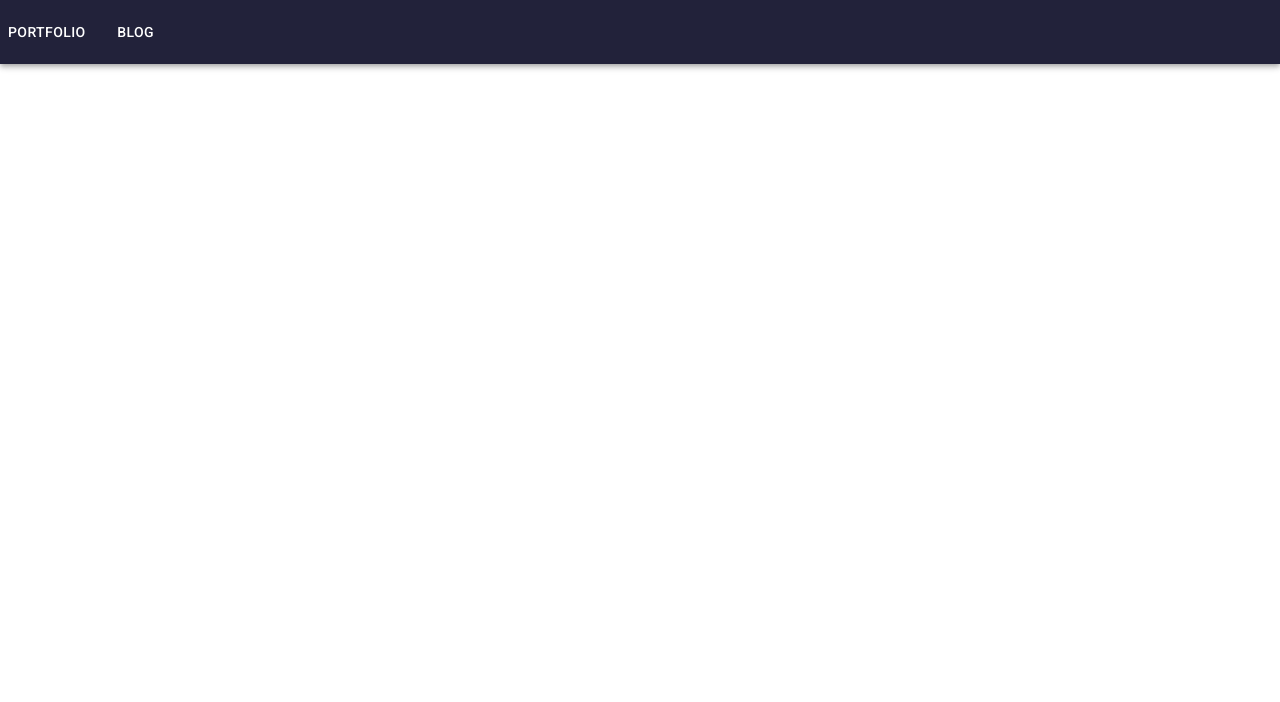
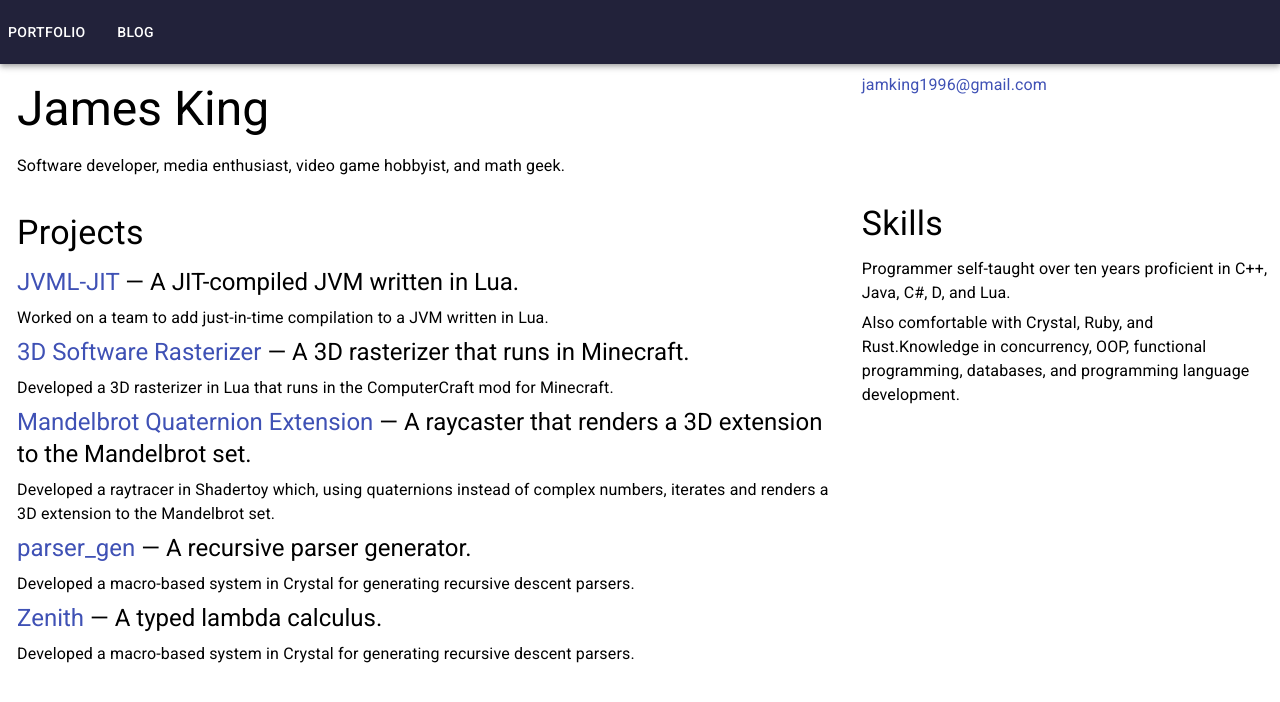
Before and after one commit to Yevano/yevano.dev, a React (Create React App) app in the folder client/: page /portfolio in a window 1280 px wide. Shown: the top 702 px of the page. Built offline with nearby package versions, Linux system fonts and the light colour scheme.

Commit message:
Implement Portfolio

```diff
--- a/client/src/Portfolio.js
+++ b/client/src/Portfolio.js
@@ -1,10 +1,89 @@
 import React, { Component } from 'react';
 import ProjectDescription from './ProjectDescription';
+import {
+  Box,
+  Grid,
+  Link,
+  Typography
+} from '@material-ui/core';
+
+const boxStyle = {
+  margin: '2%'
+}
 
 class Portfolio extends Component {
   render() {
     return (
-      null
+      <Grid
+        container
+        spacing={ 0 }
+      >
+        <Grid item xs={ 8 }>
+          <Box style={ boxStyle }>
+            <Typography variant='h3' display='block' gutterBottom>
+              James King
+            </Typography>
+            <Typography variant='body1'>
+              Software developer, media enthusiast, video game hobbyist, and math geek.
+            </Typography>
+          </Box>
+        </Grid>
+        <Grid item xs={ 4 }>
+          <Box style={ boxStyle }>
+            <Link
+              variant='body1'
+              href='mailto:jamking1996@gmail.com'
+            >
+              jamking1996@gmail.com
+            </Link>
+          </Box>
+        </Grid>
+        <Grid item xs={ 8 }>
+          <Box style={ boxStyle }>
+            <Typography variant='h4' display='block' gutterBottom>
+              Projects
+            </Typography>
+            <Typography variant='h5' gutterBottom>
+              <Link href='https://github.com/Team-CC-Corp/JVML-JIT'>JVML-JIT</Link> — A JIT-compiled JVM written in Lua.</Typography>
+            <Typography variant='body1' gutterBottom>
+              Worked on a team to add just-in-time compilation to a JVM written in Lua.
+            </Typography>
+            <Typography variant='h5' gutterBottom>
+              <Link href='https://www.youtube.com/watch?v=x4E-4keyeVM'>3D Software Rasterizer</Link> — A 3D rasterizer that runs in Minecraft.</Typography>
+            <Typography variant='body1' gutterBottom>
+              Developed a 3D rasterizer in Lua that runs in the ComputerCraft mod for Minecraft.
+            </Typography>
+            <Typography variant='h5' gutterBottom>
+              <Link href='https://www.shadertoy.com/view/4dXBDs'>Mandelbrot Quaternion Extension</Link> — A raycaster that renders a 3D extension to the Mandelbrot set.</Typography>
+            <Typography variant='body1' gutterBottom>
+              Developed a raytracer in Shadertoy which, using quaternions instead of complex numbers, iterates and renders a 3D extension to the Mandelbrot set.
+            </Typography>
+            <Typography variant='h5' gutterBottom>
+              <Link href='https://github.com/Yevano/parser_gen'>parser_gen</Link> — A recursive parser generator.</Typography>
+            <Typography variant='body1' gutterBottom>
+              Developed a macro-based system in Crystal for generating recursive descent parsers.
+            </Typography>
+            <Typography variant='h5' gutterBottom>
+              <Link href='https://github.com/Yevano/zenith'>Zenith</Link> — A typed lambda calculus.</Typography>
+            <Typography variant='body1' gutterBottom>
+              Developed a macro-based system in Crystal for generating recursive descent parsers.
+            </Typography>
+          </Box>
+        </Grid>
+        <Grid item xs={ 4 }>
+          <Box style={ boxStyle }>
+            <Typography variant='h4' display='block' gutterBottom>
+              Skills
+            </Typography>
+            <Typography variant='body1' gutterBottom>
+              Programmer self-taught over ten years proficient in C++, Java, C#, D, and Lua.
+            </Typography>
+            <Typography variant='body1' gutterBottom>
+              Also comfortable with Crystal, Ruby, and Rust.Knowledge in concurrency, OOP, functional programming, databases, and programming language development.
+            </Typography>
+          </Box>
+        </Grid>
+      </Grid>
     );
   }
 }
```
